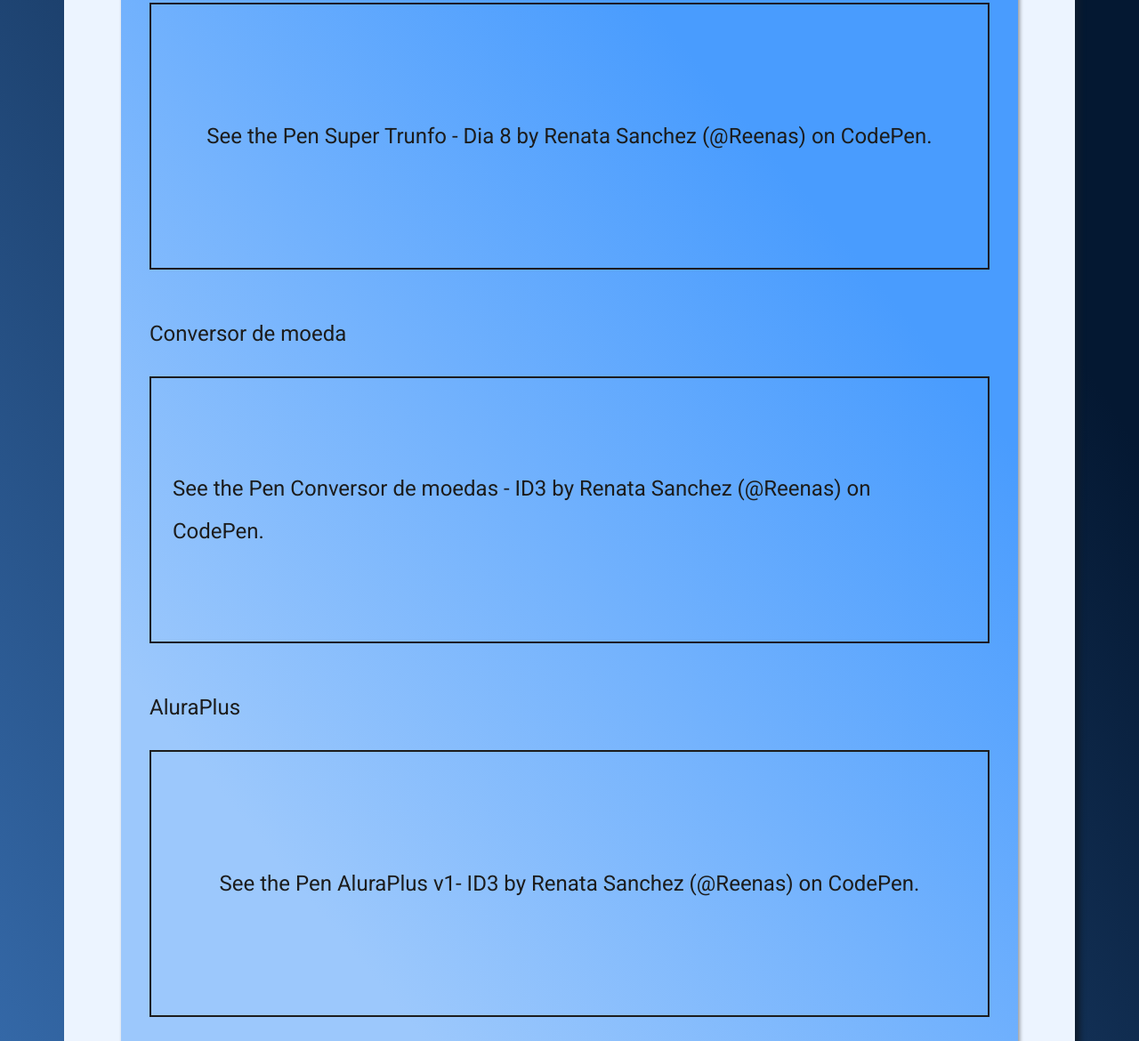
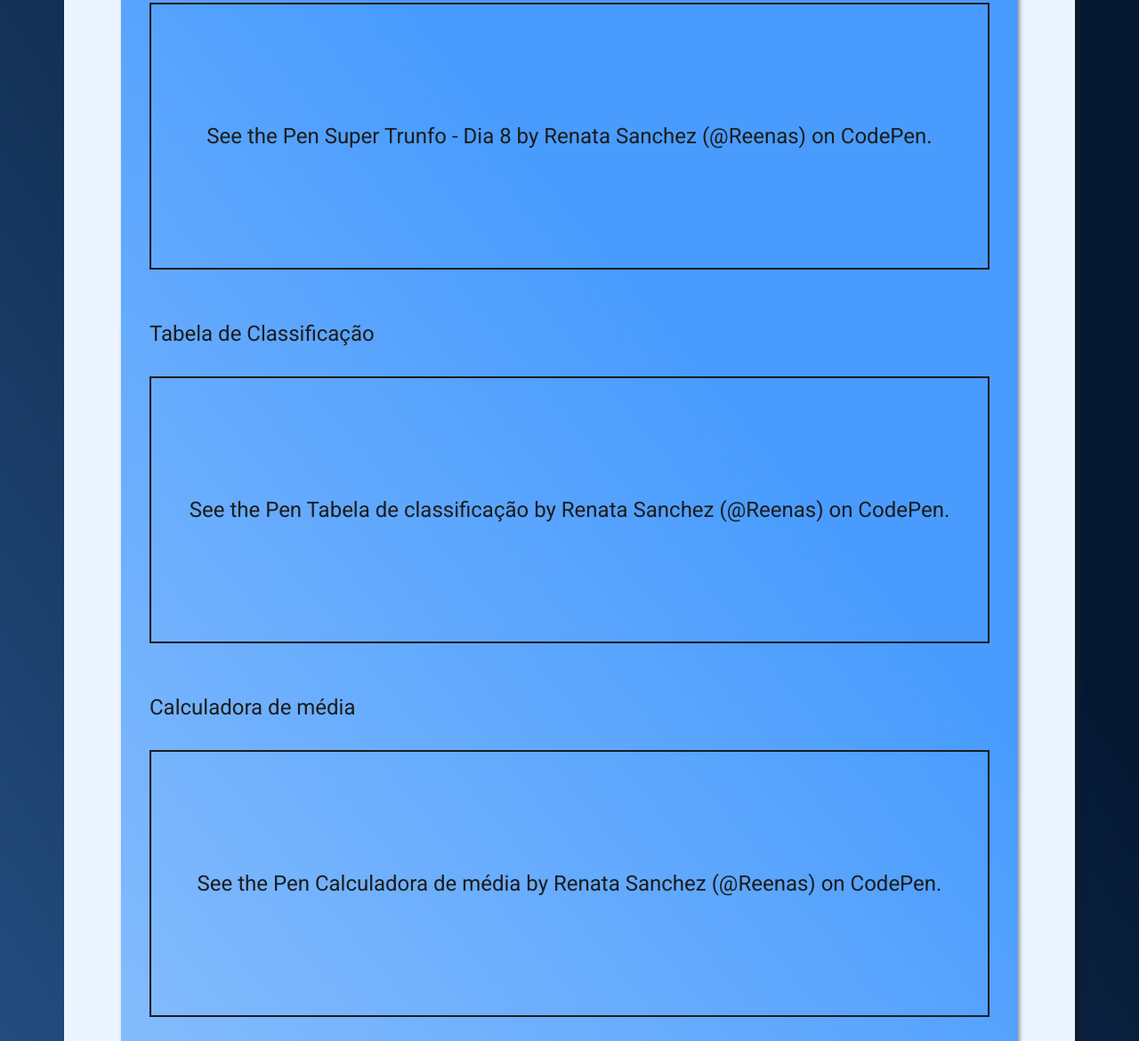
Before and after one commit to Reenas97/certificard_alura, a plain HTML site: page index.html in a window 1280 px wide. Shown: the part 540-1710 px from the top of the page at 89% size. Drawn offline with Linux system fonts and the light colour scheme; a script that the page names is missing.

Commit message:
adicionei novos projetos

```diff
--- a/index.html
+++ b/index.html
@@ -6,8 +6,6 @@
   <link rel="stylesheet" href="./style.css">
 
 </head>
-<body>
-<!-- partial:index.partial.html -->
 <body>
   <div class = "conteiner">
   <header class = "cabecalho">
@@ -32,6 +30,18 @@
   on <a href="https://codepen.io">CodePen</a>.</span>
 </p>
 <script async src="https://cpwebassets.codepen.io/assets/embed/ei.js"></script></p></li>
+  <li class = "projetos-item"> <p> Tabela de Classificação </p ><p class="codepen" data-height="300" data-default-tab="html,result" data-slug-hash="XWgYXME" data-user="Reenas" style="height: 300px; box-sizing: border-box; display: flex; align-items: center; justify-content: center; border: 2px solid; margin: 1em 0; padding: 1em;">
+  <span>See the Pen <a href="https://codepen.io/Reenas/pen/XWgYXME">
+  Tabela de classificação</a> by Renata Sanchez  (<a href="https://codepen.io/Reenas">@Reenas</a>)
+  on <a href="https://codepen.io">CodePen</a>.</span>
+</p>
+<script async src="https://cpwebassets.codepen.io/assets/embed/ei.js"></script>
+  <li class = "projetos-item"> <p> Calculadora de média </p > <p class="codepen" data-height="300" data-default-tab="html,result" data-slug-hash="GREEXKw" data-user="Reenas" style="height: 300px; box-sizing: border-box; display: flex; align-items: center; justify-content: center; border: 2px solid; margin: 1em 0; padding: 1em;">
+  <span>See the Pen <a href="https://codepen.io/Reenas/pen/GREEXKw">
+  Calculadora de média</a> by Renata Sanchez  (<a href="https://codepen.io/Reenas">@Reenas</a>)
+  on <a href="https://codepen.io">CodePen</a>.</span>
+</p>
+<script async src="https://cpwebassets.codepen.io/assets/embed/ei.js"></script>
     <li class = "projetos-item"> <p> Conversor de moeda </p>
       <p class="codepen" data-height="300" data-default-tab="html,result" data-slug-hash="BaZwVja" data-user="Reenas" style="height: 300px; box-sizing: border-box; display: flex; align-items: center; justify-content: center; border: 2px solid; margin: 1em 0; padding: 1em;">
   <span>See the Pen <a href="https://codepen.io/Reenas/pen/BaZwVja">
@@ -40,6 +50,12 @@
 </p>
 <script async src="https://cpwebassets.codepen.io/assets/embed/ei.js"></script>
     </li>
+    <li class = "projetos-item"><p>Mentalista <p> <p class="codepen" data-height="300" data-default-tab="html,result" data-slug-hash="PojOxGz" data-user="Reenas" style="height: 300px; box-sizing: border-box; display: flex; align-items: center; justify-content: center; border: 2px solid; margin: 1em 0; padding: 1em;">
+  <span>See the Pen <a href="https://codepen.io/Reenas/pen/PojOxGz">
+  Mentalista - ID3</a> by Renata Sanchez  (<a href="https://codepen.io/Reenas">@Reenas</a>)
+  on <a href="https://codepen.io">CodePen</a>.</span>
+</p>
+      <script async src="https://cpwebassets.codepen.io/assets/embed/ei.js"></script></li>
     <li class = "projetos-item"><p> AluraPlus </p>
       <p class="codepen" data-height="300" data-default-tab="html,result" data-slug-hash="oNwppMZ" data-user="Reenas" style="height: 300px; box-sizing: border-box; display: flex; align-items: center; justify-content: center; border: 2px solid; margin: 1em 0; padding: 1em;">
   <span>See the Pen <a href="https://codepen.io/Reenas/pen/oNwppMZ">
@@ -51,9 +67,6 @@
 
   </main>
   </div>
-</body>
-<!-- partial -->
   <script  src="./script.js"></script>
-
 </body>
 </html>
```
